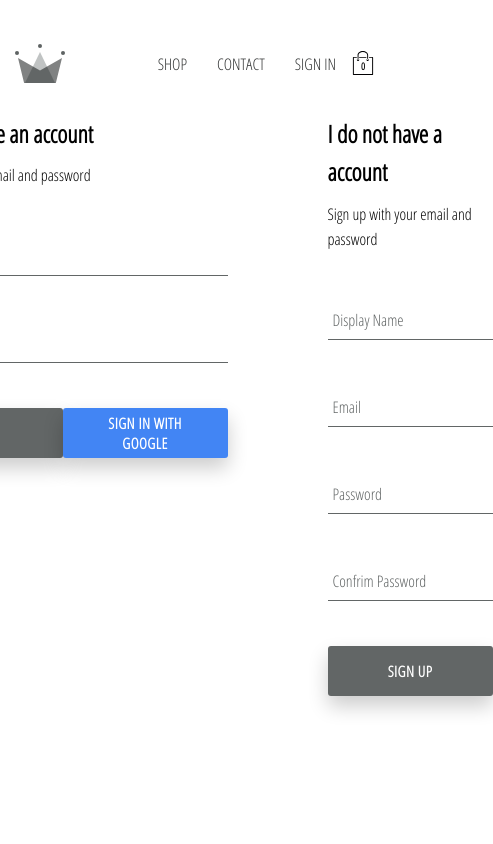
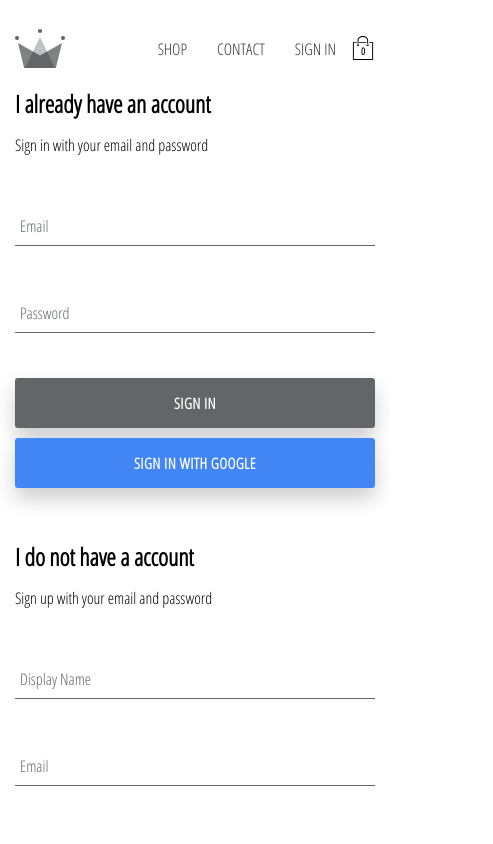
Before and after one commit to mohammadmaninang94/crwn-clothingv5, a React (Create React App) app in the folder client/: page /signin in a window 390 px wide. Shown: the top 844 px of the page, 493 px wide, since content can reach past the window. Built offline with nearby package versions, Linux system fonts and the light colour scheme; no server answers.

Commit message:
styled responsiveness of Shop page and sign in components

```diff
--- a/client/src/components/collection-item/collection-item.styles.jsx
+++ b/client/src/components/collection-item/collection-item.styles.jsx
@@ -32,6 +32,24 @@ export const CollectionItemContainer = styled.figure`
             display: block;
         }
     }
+
+    @media only screen and (max-width: 37.5em) {
+        &:hover,
+        &:active {
+            ${CollectionItemImg}{
+                opacity: 1;
+            }
+
+            ${CollectionItemButton}{
+                opacity: 1;
+            }
+        }
+
+        ${CollectionItemButton}{
+            opacity: .8;
+            display: block;
+        }
+    }
 `;
 
 export const CollectionItemFigCaption = styled.figcaption`
--- a/client/src/components/header/header.styles.jsx
+++ b/client/src/components/header/header.styles.jsx
@@ -6,6 +6,10 @@ export const HeaderContainer = styled.div`
     display: flex;
     justify-content: space-between;
     align-items: center;
+
+    @media only screen and (max-width: 37.5em) {
+      height: 7rem;
+    }
 `;
 
 export const LogoContainer = styled(NavLink)`
--- a/client/src/components/sign-in/sign-in.styles.jsx
+++ b/client/src/components/sign-in/sign-in.styles.jsx
@@ -2,6 +2,10 @@ import styled from 'styled-components';
 
 export const SignInContainer = styled.div`
   width: 38rem;
+
+  @media only screen and (max-width: 37.5em) {
+    width: 100%;
+  }
 `;
 
 export const SignInTitle = styled.h2`
@@ -17,4 +21,9 @@ export const SignInParagraph = styled.p`
 export const SignInButtonContainer = styled.div`
   display: flex;
   justify-content: space-between;
+
+  @media only screen and (max-width: 37.5em) {
+    flex-direction: column;
+    gap:1rem;
+  }
 `;
--- a/client/src/components/sign-up/sign-up.component.jsx
+++ b/client/src/components/sign-up/sign-up.component.jsx
@@ -8,7 +8,7 @@ import { selectUserSignUpMessage } from '../../redux/user/user.selectors';
 import FormInput from '../form-input/form-input.component';
 import CustomButton from '../custom-button/custom-button.component';
 
-import { SignUpContainer, SignUpTitle, SignUpParagraph } from './sign-up.styles';
+import { SignUpContainer, SignUpTitle, SignUpParagraph, SignUpButtonContainer } from './sign-up.styles';
 
 const SignUp = ({ signUp, errorMessage }) => {
     const [userCredentials, setUserCredentials] = useState({
@@ -68,9 +68,9 @@ const SignUp = ({ signUp, errorMessage }) => {
                     value={confirmPassword}
                     handleChange={handleChange}
                     required />
-                <div className='sign-in__buttons'>
+                <SignUpButtonContainer>
                     <CustomButton type='submit'>Sign up</CustomButton>
-                </div>
+                </SignUpButtonContainer>
                 <p>{errorMessage}</p>
             </form>
         </SignUpContainer>
--- a/client/src/components/sign-up/sign-up.styles.jsx
+++ b/client/src/components/sign-up/sign-up.styles.jsx
@@ -2,6 +2,10 @@ import styled from 'styled-components';
 
 export const SignUpContainer = styled.div`
   width: 38rem;
+
+  @media only screen and (max-width: 37.5em) {
+    width: 100%;
+  }
 `;
 
 export const SignUpTitle = styled.h2`
@@ -13,3 +17,13 @@ export const SignUpTitle = styled.h2`
 export const SignUpParagraph = styled.p`
     font-size: 1.6rem;
 `;
+
+export const SignUpButtonContainer = styled.div`
+  display: flex;
+  justify-content: space-between;
+
+  @media only screen and (max-width: 37.5em) {
+    flex-direction: column;
+    gap:1rem;
+  }
+`;
--- a/client/src/pages/sign-in-sign-up-page/sign-in-sign-up-page.styles.jsx
+++ b/client/src/pages/sign-in-sign-up-page/sign-in-sign-up-page.styles.jsx
@@ -4,4 +4,9 @@ export const SignInSignUpPageContainer = styled.div`
     display: flex;
     gap: 10rem;
     justify-content: center;
+
+    @media only screen and (max-width: 37.5em) {
+      flex-direction: column;
+      gap: 5rem;
+  }
 `;
```
